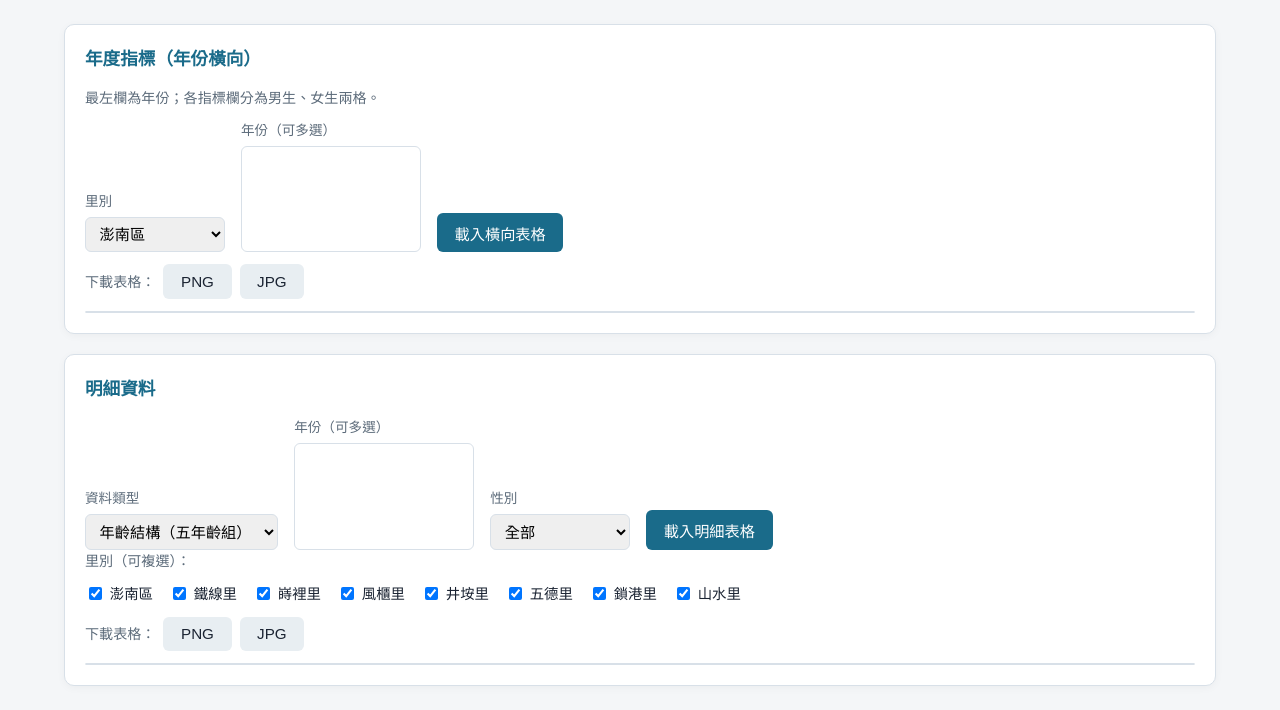
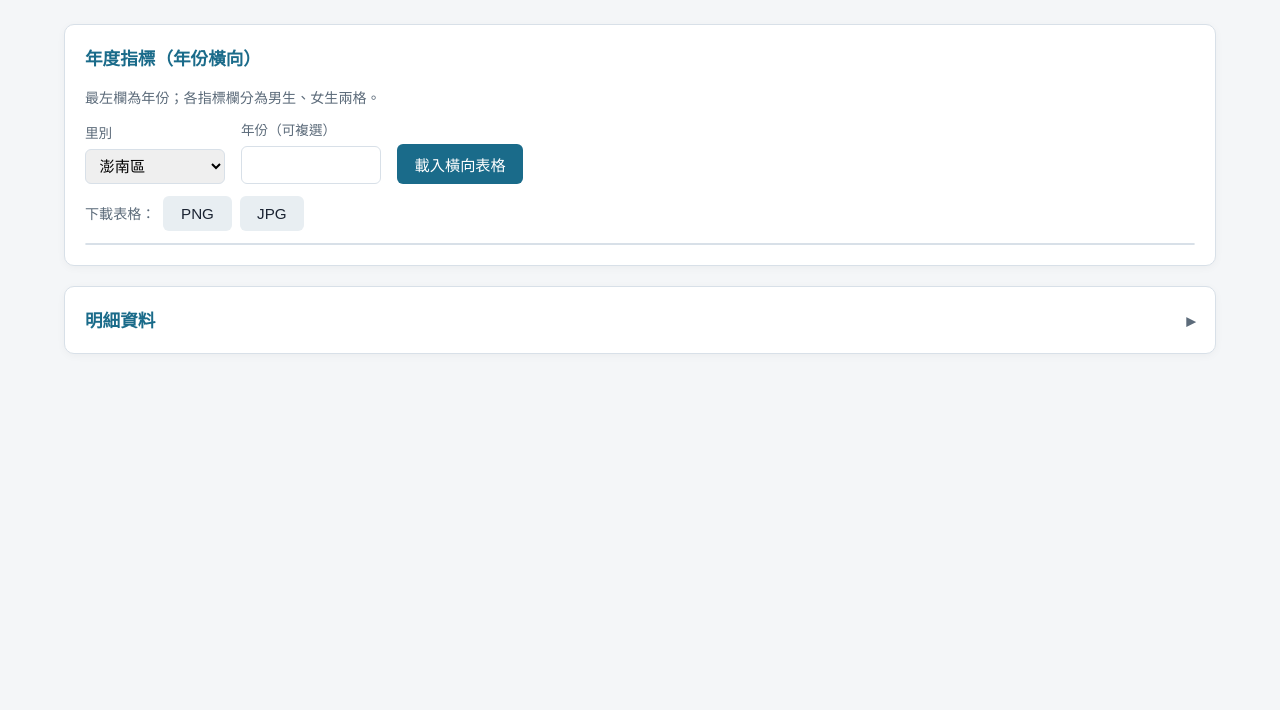
Before and after one commit to jimmy0412/PengnanDataWeb, a FastAPI app: page /tables in a window 1280 px wide. Shown: the part 160-870 px from the top of the page. After the commit the page ends 514 px from the top, so only its background shows below. Run offline with FastAPI, Linux system fonts and the light colour scheme; data that the repository does not hold is empty.

Commit message:
feat: use checkbox year filters and collapse details

```diff
--- a/static/css/app.css
+++ b/static/css/app.css
@@ -102,7 +102,8 @@ main {
   min-width: 140px;
 }
 
-.field label {
+.field label,
+.field-label {
   font-size: 0.85rem;
   color: var(--muted);
 }
@@ -183,6 +184,71 @@ button.danger {
   display: flex;
   align-items: center;
   gap: 0.3rem;
+}
+
+.year-checks {
+  display: flex;
+  flex-wrap: wrap;
+  gap: 0.4rem 0.85rem;
+  min-height: 38px;
+  padding: 0.45rem 0.6rem;
+  border: 1px solid var(--border);
+  border-radius: 6px;
+  background: #fff;
+}
+
+.year-checks label {
+  display: inline-flex;
+  align-items: center;
+  gap: 0.25rem;
+  color: var(--text);
+  cursor: pointer;
+}
+
+.year-checks input {
+  margin: 0;
+  cursor: pointer;
+}
+
+.collapsible-card {
+  padding: 0;
+  overflow: hidden;
+}
+
+.collapsible-card > summary {
+  display: flex;
+  align-items: center;
+  justify-content: space-between;
+  gap: 0.75rem;
+  padding: 1.25rem;
+  color: var(--accent);
+  font-size: 1.1rem;
+  font-weight: 600;
+  cursor: pointer;
+  list-style: none;
+}
+
+.collapsible-card > summary::-webkit-details-marker {
+  display: none;
+}
+
+.collapsible-card > summary::after {
+  content: "▸";
+  color: var(--muted);
+  transition: transform 0.15s ease;
+}
+
+.collapsible-card[open] > summary::after {
+  transform: rotate(90deg);
+}
+
+.collapsible-card > summary:focus-visible {
+  outline: 2px solid var(--accent);
+  outline-offset: -3px;
+}
+
+.collapsible-card-body {
+  padding: 0 1.25rem 1.25rem;
 }
 
 .chart-box {
--- a/static/js/tables.js
+++ b/static/js/tables.js
@@ -99,7 +99,7 @@ function renderPivotTable(payload) {
 }
 
 async function loadPivotTable() {
-  const years = getMultiYears("pivot-years");
+  const years = getCheckedYears("pivot-years");
   const village = document.getElementById("pivot-village").value;
   const meta = document.getElementById("pivot-meta");
 
@@ -127,7 +127,7 @@ async function loadPivotTable() {
 
 async function loadDetailTable() {
   const type = document.getElementById("table-type").value;
-  const years = getMultiYears("table-years");
+  const years = getCheckedYears("table-years");
   const gender = document.getElementById("table-gender").value;
   const villages = selectedVillages();
   const meta = document.getElementById("table-meta");
@@ -172,10 +172,14 @@ document.addEventListener("DOMContentLoaded", async () => {
   document.getElementById("btn-load-table").addEventListener("click", loadDetailTable);
   document.getElementById("pivot-village").addEventListener("change", loadPivotTable);
   document.getElementById("table-type").addEventListener("change", loadDetailTable);
+  document.getElementById("pivot-years").addEventListener("change", (e) => {
+    if (e.target.classList.contains("year-cb")) loadPivotTable();
+  });
+  document.getElementById("table-years").addEventListener("change", (e) => {
+    if (e.target.classList.contains("year-cb")) loadDetailTable();
+  });
 
-  const status = await initYearSelectsFromStatus(["pivot-years", "table-years"], {
-    multiple: true,
-  });
+  const status = await initYearCheckboxesFromStatus(["pivot-years", "table-years"]);
   if (status.processed_years?.length) {
     loadPivotTable();
     loadDetailTable();
--- a/templates/indicators.html
+++ b/templates/indicators.html
@@ -10,9 +10,9 @@
 <section class="card">
   <h2>圖表設定</h2>
   <div class="row">
-    <div class="field" style="min-width: 180px;">
-      <label for="chart-years">年份（可多選）</label>
-      <select id="chart-years" multiple size="5"></select>
+    <div class="field">
+      <span class="field-label">年份（可複選）</span>
+      <div id="chart-years" class="year-checks" role="group" aria-label="年份"></div>
     </div>
     <div class="field">
       <label for="line-metric">指標</label>
--- a/templates/tables.html
+++ b/templates/tables.html
@@ -16,9 +16,9 @@
         {% endfor %}
       </select>
     </div>
-    <div class="field" style="min-width: 180px;">
-      <label for="pivot-years">年份（可多選）</label>
-      <select id="pivot-years" multiple size="5"></select>
+    <div class="field">
+      <span class="field-label">年份（可複選）</span>
+      <div id="pivot-years" class="year-checks" role="group" aria-label="年度指標年份"></div>
     </div>
     <button id="btn-load-pivot" type="button">載入橫向表格</button>
   </div>
@@ -36,8 +36,9 @@
   </div>
 </section>
 
-<section class="card">
-  <h2>明細資料</h2>
+<details class="card collapsible-card">
+  <summary><span>明細資料</span></summary>
+  <div class="collapsible-card-body">
   <div class="row">
     <div class="field">
       <label for="table-type">資料類型</label>
@@ -46,9 +47,9 @@
         <option value="indicators">年度指標</option>
       </select>
     </div>
-    <div class="field" style="min-width: 180px;">
-      <label for="table-years">年份（可多選）</label>
-      <select id="table-years" multiple size="5"></select>
+    <div class="field">
+      <span class="field-label">年份（可複選）</span>
+      <div id="table-years" class="year-checks" role="group" aria-label="明細資料年份"></div>
     </div>
     <div class="field">
       <label for="table-gender">性別</label>
@@ -79,7 +80,8 @@
       <tbody></tbody>
     </table>
   </div>
-</section>
+  </div>
+</details>
 {% endblock %}
 
 {% block scripts %}
```
Also changed, not shown: static/js/common.js (+36 -0 lines), static/js/indicators.js (+5 -3 lines), tests/test_jobs_api.py (+24 -0 lines).
